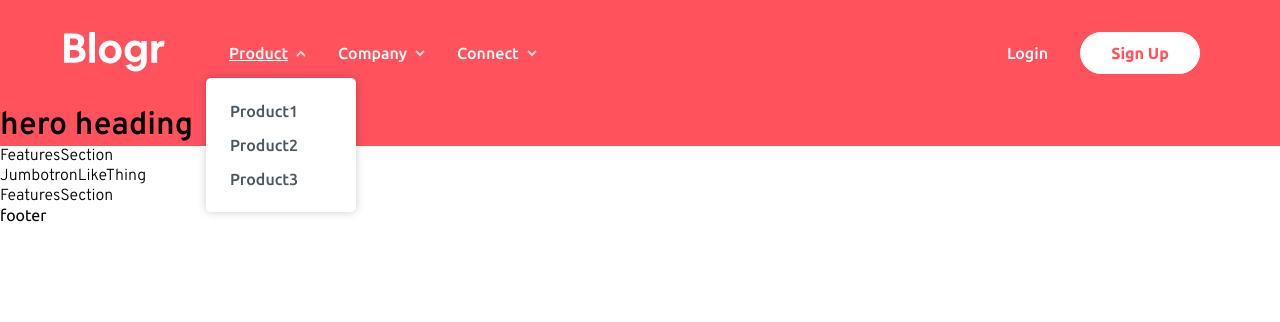
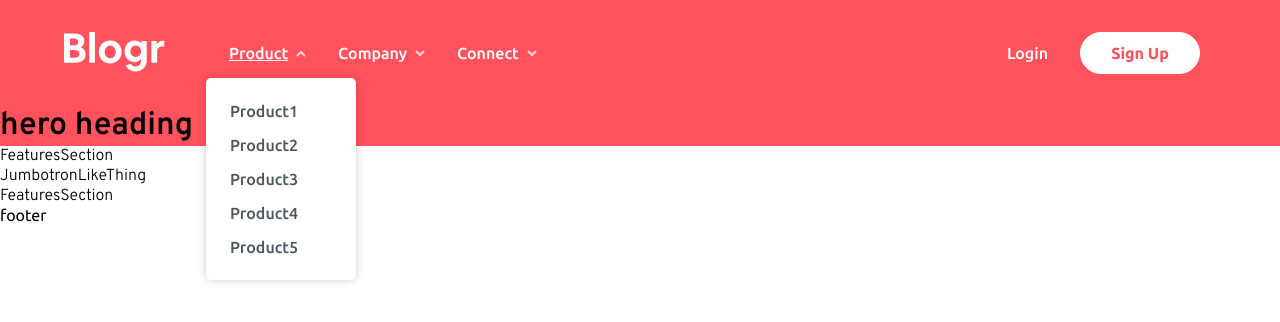
Before and after one commit to manikagnish/blogr-landing-page, a React (Create React App) app: page / in a window 1280 px wide. Both pictures are taken after a click on the element "Product". Shown: the top 322 px of the page. Built offline with nearby package versions, Linux system fonts and the light colour scheme.

Commit message:
created DropdownListItem component
improvement in navbar to add as many items in the dropdown list as you want

```diff
--- /dev/null
+++ b/src/components/DropdownListItem.jsx
@@ -0,0 +1,9 @@
+export default function DropdownListItem({ listItem }) {
+  return (
+    <li>
+      <a href="/#" className="dropdown-list__link">
+        {listItem}
+      </a>
+    </li>
+  );
+}
--- a/src/components/NavItem.jsx
+++ b/src/components/NavItem.jsx
@@ -1,13 +1,6 @@
 import { useState } from "react";
 
-export default function NavItem({
-  icon,
-  name,
-  listItem1,
-  listItem2,
-  listItem3,
-  className,
-}) {
+export default function NavItem({ icon, name, className, children }) {
   const [toggler, setToggler] = useState(false);
 
   return (
@@ -21,27 +14,7 @@ export default function NavItem({
         />
       </div>
 
-      {toggler && (
-        <ul className="dropdown-list">
-          {/* do something like {links} which render as many list items as per the props as passed */}
-
-          <li>
-            <a href="/#" className="dropdown-list__link">
-              {listItem1}
-            </a>
-          </li>
-          <li>
-            <a href="/#" className="dropdown-list__link">
-              {listItem2}
-            </a>
-          </li>
-          <li>
-            <a href="/#" className="dropdown-list__link">
-              {listItem3}
-            </a>
-          </li>
-        </ul>
-      )}
+      {toggler && <ul className="dropdown-list">{children}</ul>}
     </li>
   );
 }
--- a/src/components/Navbar.jsx
+++ b/src/components/Navbar.jsx
@@ -7,11 +7,11 @@ import hamburger from "../images/icon-hamburger.svg";
 import close from "../images/icon-close.svg";
 import Button from "./Button";
 import NavItem from "./NavItem";
+import DropdownListItem from "./DropdownListItem";
 
 export default function Navbar() {
   const [toggleMenu, setToggleMenu] = useState(false);
   const [screenWidth, setScreenWidth] = useState(window.innerWidth);
-  // const [button, setButton] = useState
 
   useEffect(() => {
     const changeWidth = () => {
@@ -40,28 +40,33 @@ export default function Navbar() {
               className="nav-list-item"
               icon={screenWidth > 700 ? iconLight : iconDark}
               name="Product"
-              listItem1="Product1"
-              listItem2="Product2"
-              listItem3="Product3"
-            />
+            >
+              <DropdownListItem listItem="Product1" />
+              <DropdownListItem listItem="Product2" />
+              <DropdownListItem listItem="Product3" />
+              <DropdownListItem listItem="Product4" />
+              <DropdownListItem listItem="Product5" />
+            </NavItem>
 
             <NavItem
               className="nav-list-item"
               icon={screenWidth > 700 ? iconLight : iconDark}
               name="Company"
-              listItem1="Company1"
-              listItem2="Company2"
-              listItem3="Company3"
-            />
+            >
+              <DropdownListItem listItem="Company1" />
+              <DropdownListItem listItem="Company2" />
+              <DropdownListItem listItem="Company3" />
+            </NavItem>
 
             <NavItem
               className="list-divider nav-list-item"
               icon={screenWidth > 700 ? iconLight : iconDark}
               name="Connect"
-              listItem1="Contact"
-              listItem2="Newsletter"
-              listItem3="LinkedIn"
-            />
+            >
+              <DropdownListItem listItem="Contact" />
+              <DropdownListItem listItem="Newsletter" />
+              <DropdownListItem listItem="LinkedIn" />
+            </NavItem>
 
             <li className="nav-list-item">
               <a href="/#" className="navbar__link">
```
